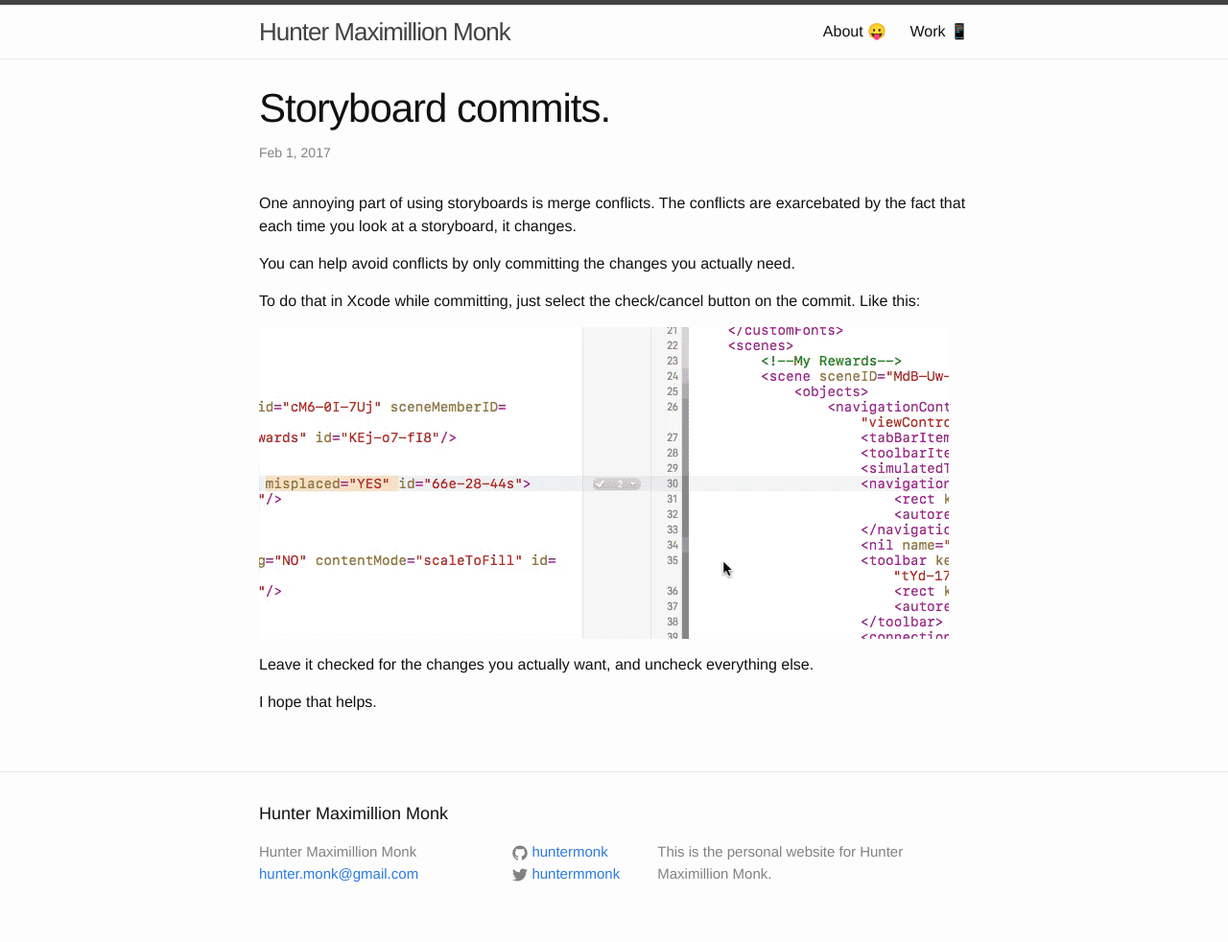
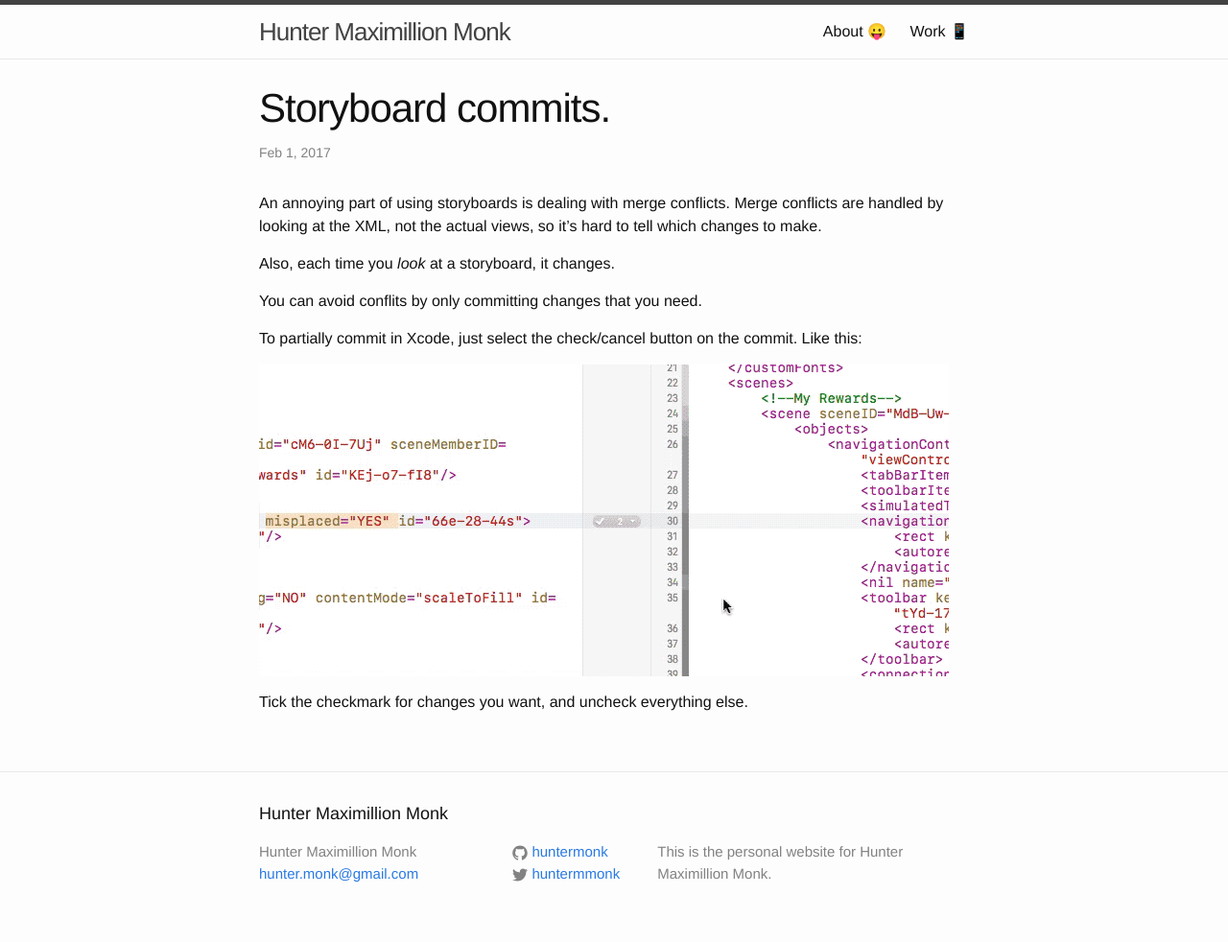
Before and after one commit to huntermonk/huntermonk.github.io, a Jekyll site: the page built from _posts/2017-2-1-storyboard-commits.md, in a window 1280 px wide. Shown: the whole page at 96% size. Built offline with Jekyll 4.4.1, drawn with Linux system fonts in a browser that asks for light colours; comment, search, counter and statistics services are not loaded.

Commit message:
Rewrote storyboard commits

```diff
--- a/_posts/2017-2-1-storyboard-commits.md
+++ b/_posts/2017-2-1-storyboard-commits.md
@@ -5,14 +5,14 @@ date:   2017-2-1 10:34:07 -0600
 categories: jekyll update
 ---
 
-One annoying part of using storyboards is merge conflicts. The conflicts are exarcebated by the fact that each time you look at a storyboard, it changes.
+An annoying part of using storyboards is dealing with merge conflicts. Merge conflicts are handled by looking at the XML, not the actual views, so it's hard to tell which changes to make.
 
-You can help avoid conflicts by only committing the changes you actually need.
+Also, each time you _look_ at a storyboard, it changes.
 
-To do that in Xcode while committing, just select the check/cancel button on the commit. Like this:
+You can avoid conflits by only committing changes that you need.
+
+To partially commit in Xcode, just select the check/cancel button on the commit. Like this:
 
 ![Storyboard commit](/img/storyboard-commit.gif)
 
-Leave it checked for the changes you actually want, and uncheck everything else.
-
-I hope that helps.
+Tick the checkmark for changes you want, and uncheck everything else.
```
